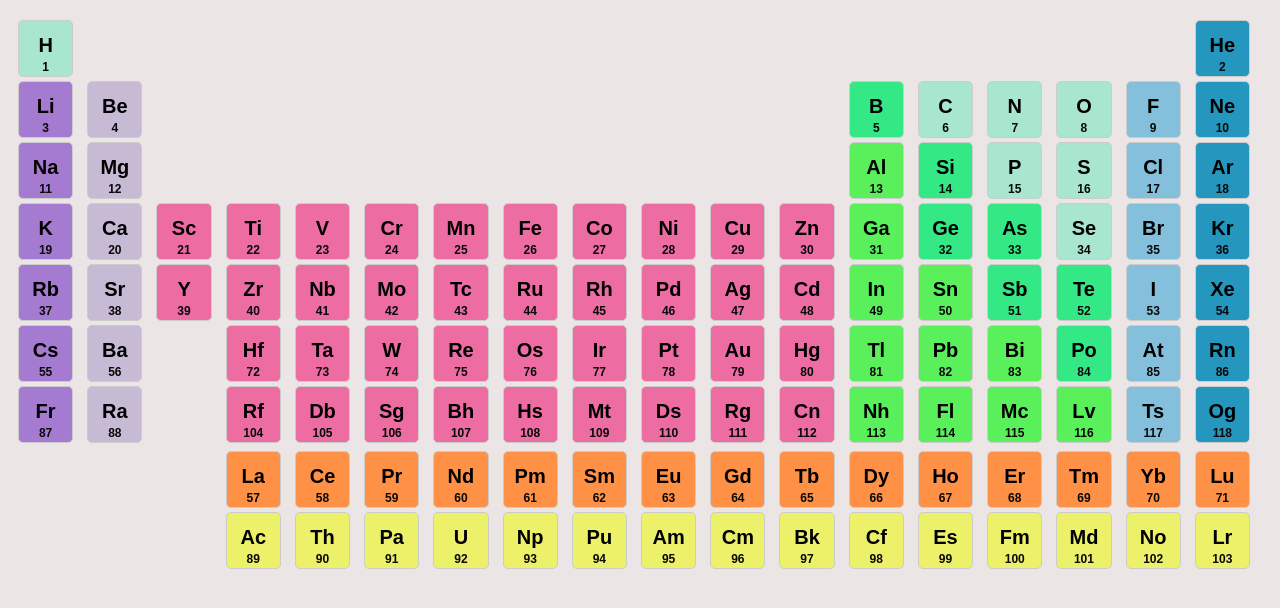
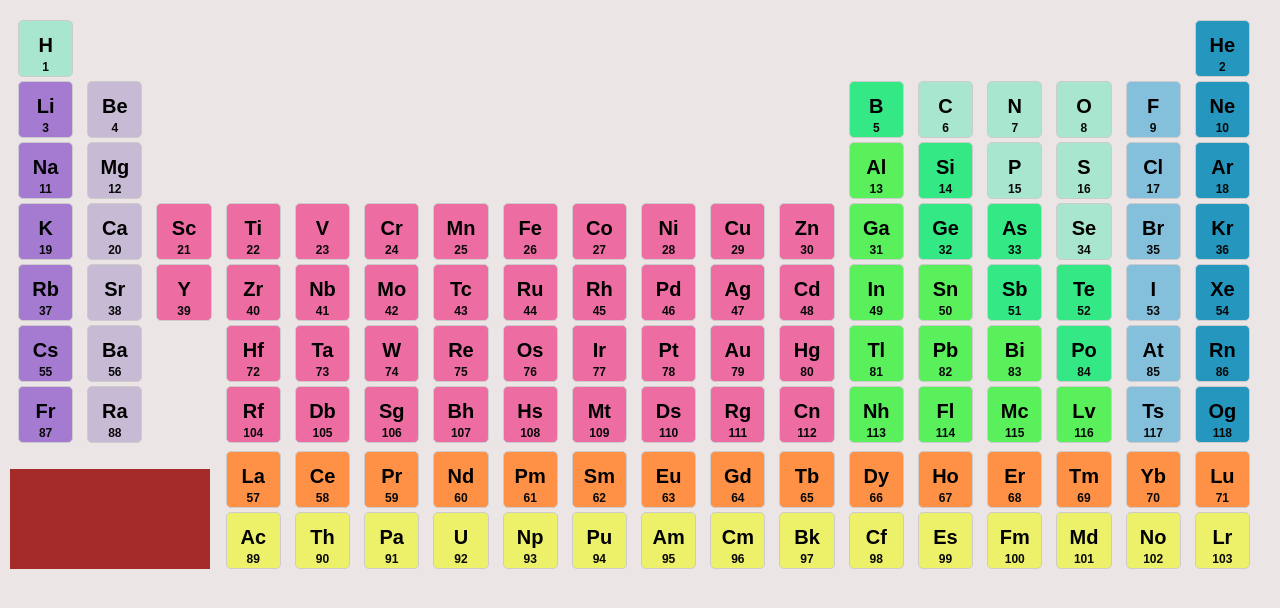
Before and after one commit to Belle2008/Tabela-Js, a plain HTML site: page index.html in a window 1280 px wide. Drawn offline with Linux system fonts and the light colour scheme.

Commit message:
atualizacao
atualizacao

```diff
--- a/index.html
+++ b/index.html
@@ -8,8 +8,10 @@
     <link rel="stylesheet" href="./style.css">
 </head>
 <body>
+
     <div class="tabela-periodica" id="tabela"></div>
     <div id="tooltip-global" class="tooltip-fixa" style="display: none;"></div>
+    <div class="tablesoma" id="tablesoma"></div>
 
     <script src="./dados_quimica.js"></script>
     <script src="./script.js"></script>
--- a/style.css
+++ b/style.css
@@ -119,3 +119,11 @@ body {
   width: 120px;
   text-align: left;
 }
+
+.tablesoma{
+  width: 200px;
+  height: 100px;
+  background-color: brown;
+  margin-top: -120px;
+  margin-left: 10px;
+}
```
